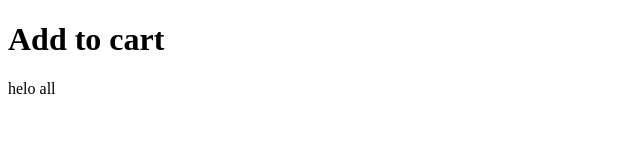
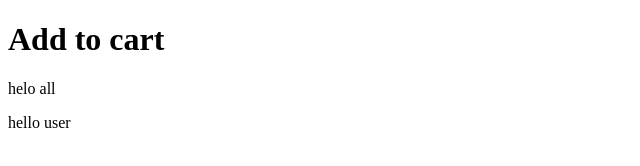
Before and after one commit to Sujith175/first_project, a plain HTML site: page index.html in a window 1280 px wide. Shown: the full height of the page, 0-640 px from the left. Drawn offline with Linux system fonts and the light colour scheme.

Commit message:
added new content

```diff
--- a/index.html
+++ b/index.html
@@ -8,7 +8,7 @@
   <body>
     <h1>Add to cart</h1>
     <p>helo all</p>
-    <p></p>
+    <p>hello user</p>
   </body>
 </html>
 
```
